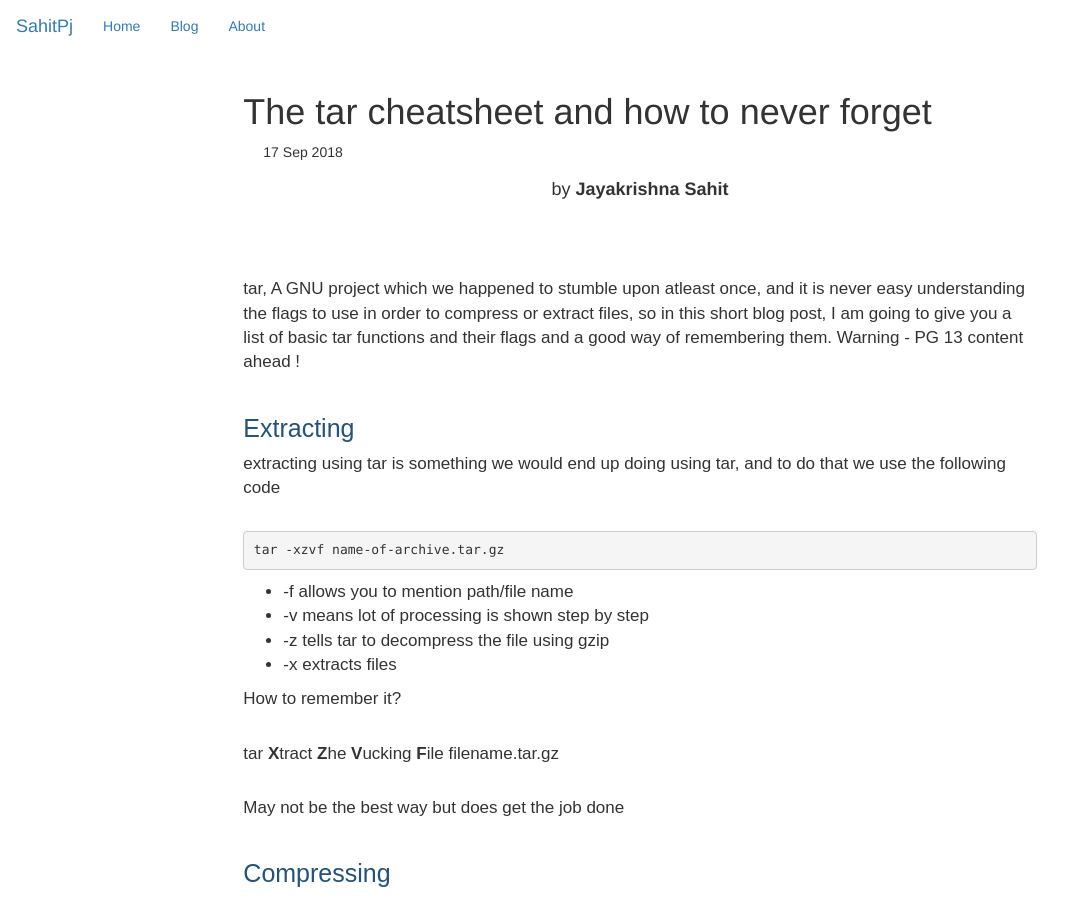
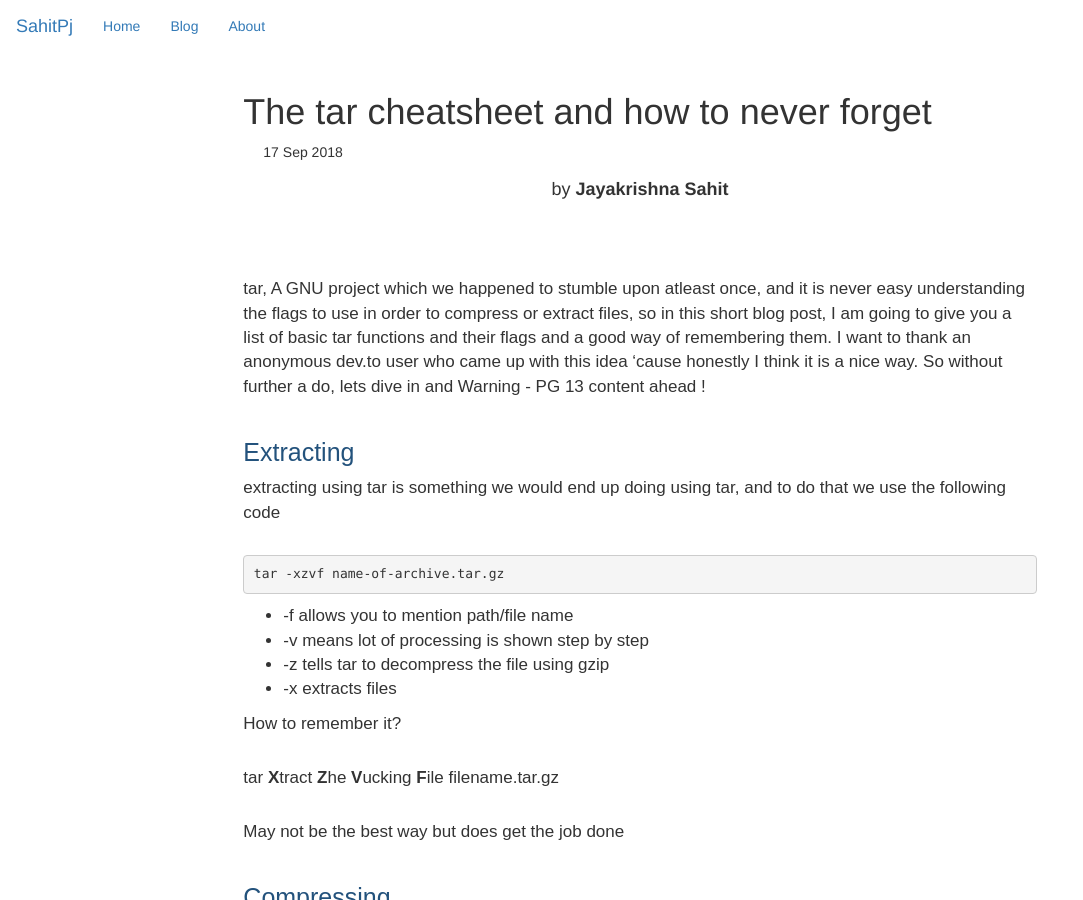
Before and after one commit to sahitpj/sahitpj.github.io, a Jekyll site: the page built from _posts/2018-09-17-The-tar-cheatsheet.md, in a window 1280 px wide and 900 px high. Shown: the whole window, without its empty margins (0-1083 px from the left). Built offline with Jekyll 4.4.1, drawn with Linux system fonts in a browser that asks for light colours; nearby versions of some CDN libraries; comment, search, counter and statistics services are not loaded.

```diff
--- a/_posts/2018-09-17-The-tar-cheatsheet.md
+++ b/_posts/2018-09-17-The-tar-cheatsheet.md
@@ -5,7 +5,7 @@
 ---
 
 
-tar, A GNU project which we happened to stumble upon atleast once, and it is never easy understanding the flags to use in order to compress or extract files, so in this short blog post, I am going to give you a list of basic tar functions and their flags and a good way of remembering them. Warning - PG 13 content ahead !
+tar, A GNU project which we happened to stumble upon atleast once, and it is never easy understanding the flags to use in order to compress or extract files, so in this short blog post, I am going to give you a list of basic tar functions and their flags and a good way of remembering them. I want to thank an anonymous dev.to user who came up with this idea 'cause honestly I think it is a nice way. So without further a do, lets dive in and Warning - PG 13 content ahead !
 
 <h1 class="post-subheading">Extracting</h1>
 
```
Also changed, not shown: about.md (+1 -1 lines), assets/sahit2.jpg (added).
